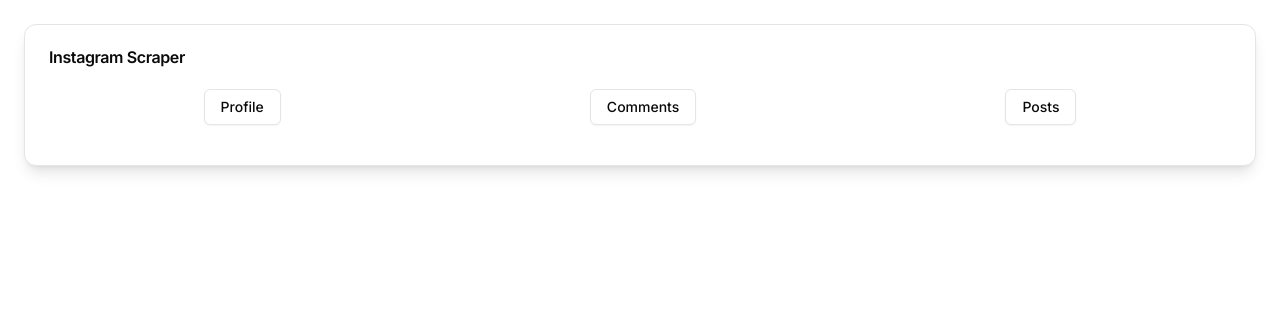
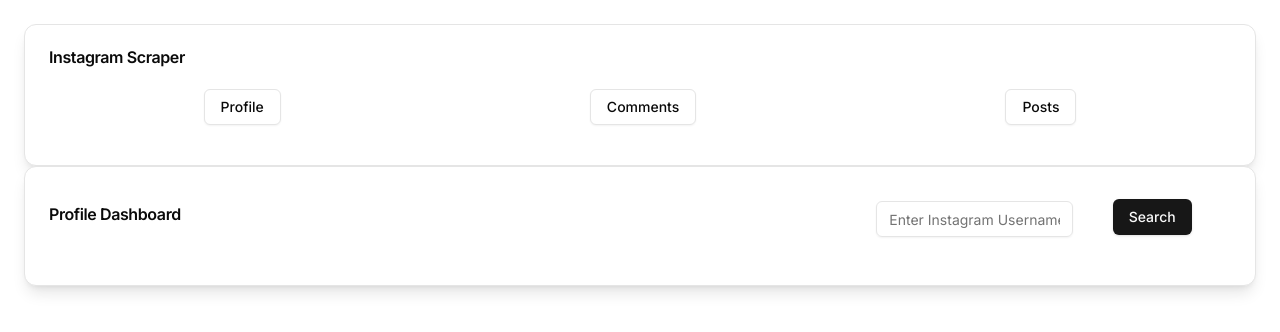
Before and after one commit to PedroSupimpa/pi4, a Next.js app: page / in a window 1280 px wide. Shown: the top 332 px of the page. Built offline with nearby package versions, Linux system fonts and the light colour scheme.

Commit message:
feat: Add ProfileDashboard component

```diff
--- a/src/app/page.tsx
+++ b/src/app/page.tsx
@@ -2,6 +2,7 @@
 
 import CommentForm from '@/components/CommentForm';
 import PostForm from '@/components/PostForm';
+import ProfileDashboard from '@/components/ProfileDashboard';
 import ProfileForm from '@/components/ProfileForm';
 import { Button } from '@/components/ui/button';
 import { Card, CardContent, CardHeader, CardTitle } from '@/components/ui/card';
@@ -36,6 +37,7 @@
           {scrapeType === 'posts' && <PostForm />}
         </CardContent>
       </Card>
+      <ProfileDashboard/>
     </div>
   );
 };
--- /dev/null
+++ b/src/components/ProfileDashboard.tsx
@@ -0,0 +1,99 @@
+import { getInstagramProfile } from "@/service/instagramAnalytics";
+import { ProfileData, ProfileInformation } from "@/types/instagramAnalytics-types";
+import { useState } from "react";
+import { Button } from "./ui/button";
+import { Card, CardContent, CardHeader, CardTitle } from "./ui/card";
+import { Input } from "./ui/input";
+
+export default function ProfileDashboard() {
+    const [username, setUsername] = useState<string>('');
+    const [loading, setLoading] = useState<boolean>(false);
+    const [profileData, setProfileData] = useState<ProfileData[] | null>(null);
+    const [currentIndex, setCurrentIndex] = useState<number>(0);
+    const [message, setMessage] = useState<string>('');
+
+    const fetchProfileData = async () => {
+        setLoading(true);
+        setMessage('');
+        try {
+            const data = await getInstagramProfile(username);
+            setProfileData(data);
+            setCurrentIndex(0);
+        } catch (error) {
+            setMessage('An error occurred while fetching the data.');
+            setProfileData(null);
+        } finally {
+            setLoading(false);
+        }
+    };
+
+    const showNext = () => {
+        if (profileData && currentIndex < profileData.length - 1) {
+            setCurrentIndex(currentIndex + 1);
+        }
+    };
+
+    const showPrevious = () => {
+        if (profileData && currentIndex > 0) {
+            setCurrentIndex(currentIndex - 1);
+        }
+    };
+
+    const renderProfileInfo = (data: ProfileInformation) => {
+        return (
+            <div>
+                <h3>Name: {data.fullName} User:(@{data.username})</h3>
+                <p>Bio: {data.biography}</p>
+                <ul>
+                    <li>Followers: {data.followersCount}</li>
+                    <li>Following: {data.followsCount}</li>
+                    <li>Posts: {data.postsCount}</li>
+                    <li>Business Account: {data.isBusinessAccount ? 'Yes' : 'No'}</li>
+                    <li>Verified: {data.verified ? 'Yes' : 'No'}</li>
+                </ul>
+            </div>
+        );
+    };
+
+    return (
+        <Card className="shadow-lg">
+            <CardHeader className="flex-row items-center justify-between">
+                <CardTitle className="">
+                    Profile Dashboard
+                </CardTitle>
+                <div className="flex w-1/3 items-center justify-evenly">
+                    <Input
+                        id="username"
+                        placeholder="Enter Instagram Username"
+                        value={username}
+                        onChange={(e) => setUsername(e.target.value)}
+                        required
+                        className=" w-1/2 mt-1"
+                    />
+                    <Button onClick={fetchProfileData} disabled={loading}>
+                        {loading ? 'Loading...' : 'Search'}
+                    </Button>
+                </div>
+            </CardHeader>
+            <CardContent>
+                {message && <p>{message}</p>}
+                {profileData && profileData.length > 0 && (
+                    <div>
+                        <div>
+                            <h2>Data from: {new Date(profileData[currentIndex].newDate).toLocaleString()}</h2>
+                            {renderProfileInfo(profileData[currentIndex].data[0])}
+                        </div>
+                        <div className="flex justify-between mt-4">
+                            <Button onClick={showPrevious} disabled={currentIndex === 0}>
+                                Previous
+                            </Button>
+                            <Button onClick={showNext} disabled={currentIndex === profileData.length - 1}>
+                                Next
+                            </Button>
+                        </div>
+                    </div>
+                )}
+            </CardContent>
+        </Card>
+    );
+}
--- /dev/null
+++ b/src/service/instagramAnalytics.ts
@@ -0,0 +1,22 @@
+import { ProfileData } from '@/types/instagramAnalytics-types';
+import axios from 'axios';
+
+
+const API_BASE_URL = 'http://localhost:3001/analytics';
+
+export async function getInstagramProfile(username: string): Promise<ProfileData[]> {
+  try {
+    const response = await axios.get<ProfileData[]>(`${API_BASE_URL}/instagram-profile`, {
+      params: { username },
+      headers: {
+        'Content-Type': 'application/json',
+      },
+    });
+    console.log(response.data);
+
+    return response.data;
+  } catch (error) {
+    console.error('Error fetching profile information:', error);
+    throw new Error('Failed to fetch profile information');
+  }
+}
--- /dev/null
+++ b/src/types/instagramAnalytics-types.ts
@@ -0,0 +1,59 @@
+
+export interface ProfileData {
+    newDate: string;
+    data: ProfileInformation[];
+  }
+
+  export interface ProfileInformation {
+    inputUrl: string;
+    id: string;
+    username: string;
+    url: string;
+    fullName: string;
+    biography: string;
+    followersCount: number;
+    followsCount: number;
+    hasChannel: boolean;
+    highlightReelCount: number;
+    isBusinessAccount: boolean;
+    joinedRecently: boolean;
+    businessCategoryName: string | null;
+    private: boolean;
+    verified: boolean;
+    profilePicUrl: string;
+    profilePicUrlHD: string;
+    igtvVideoCount: number;
+    relatedProfiles: RelatedProfile[];
+    latestIgtvVideos: IgtvVideo[];
+    postsCount: number;
+    latestPosts: Post[];
+  }
+
+  export interface RelatedProfile {
+    id: string;
+    username: string;
+    fullName: string;
+    profilePicUrl: string;
+    isVerified: boolean;
+  }
+
+  export interface IgtvVideo {
+    id: string;
+    title: string;
+    videoUrl: string;
+    thumbnailUrl: string;
+    viewsCount: number;
+  }
+
+  export interface Post {
+    id: string;
+    imageUrl: string;
+    caption: string;
+    likesCount: number;
+    commentsCount: number;
+    timestamp: string;
+  }
+
+  export interface ProfileAnalytics {
+    profile: ProfileData[];
+  }
```
Also changed, not shown: src/service/instagramService.ts (line endings or trailing spaces).
